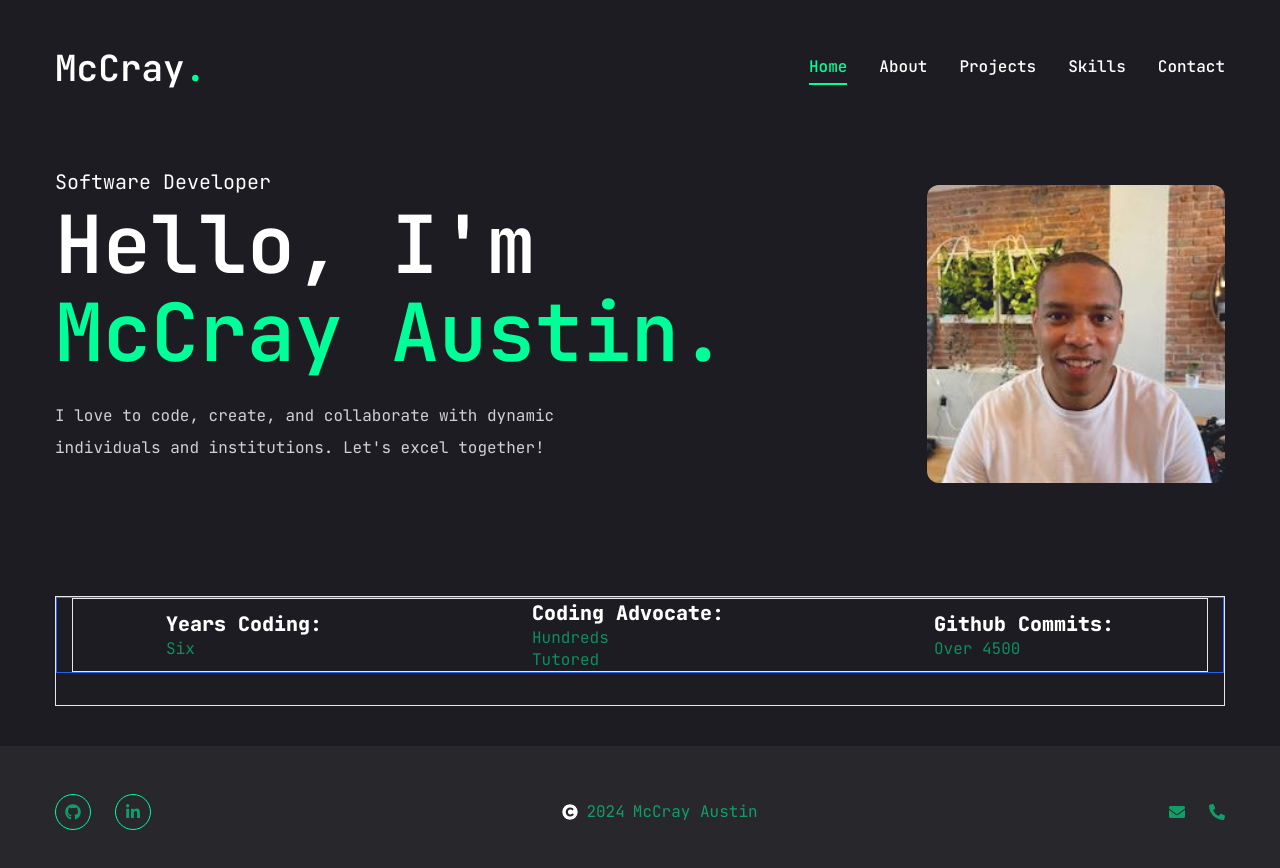
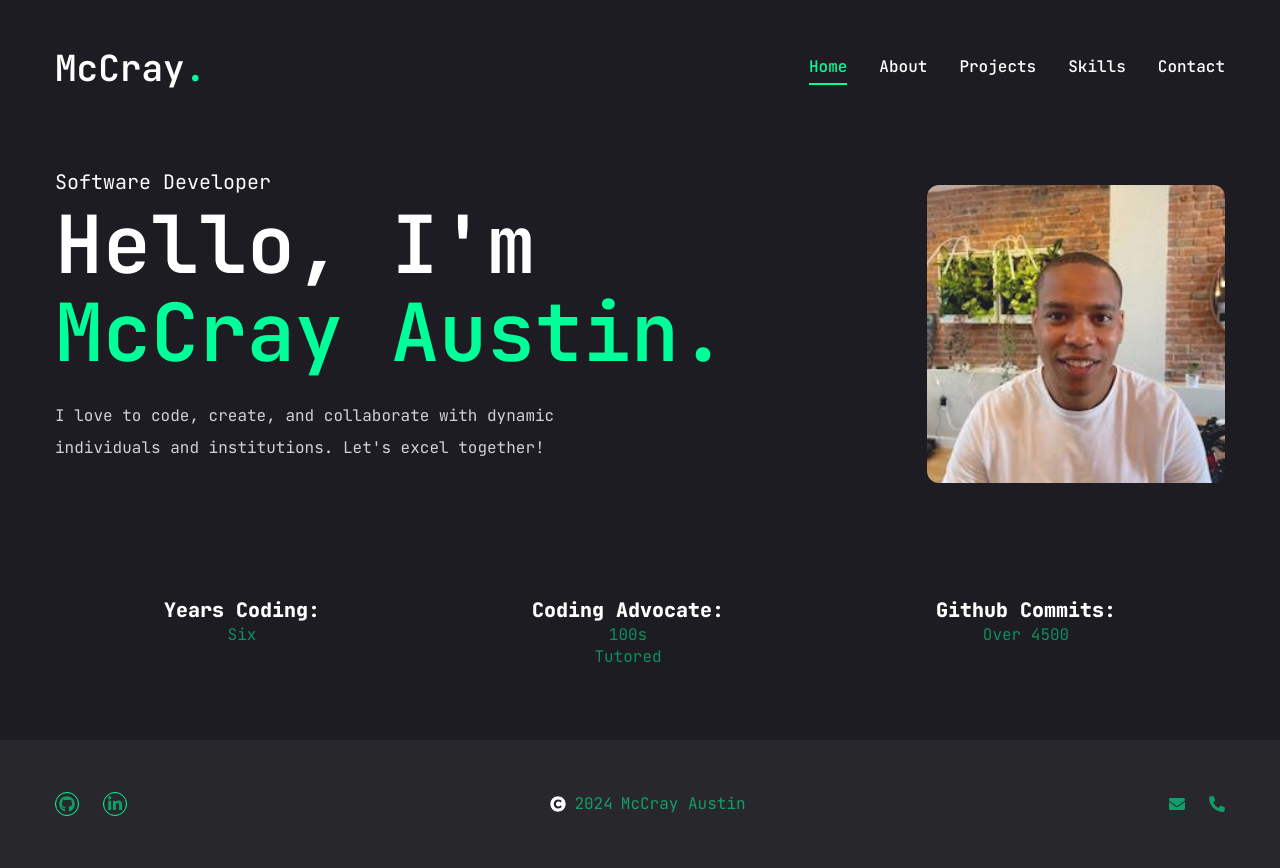
Before and after one commit to mmaustin/mccray-portfolio, a Next.js app in the folder next-portfolio/: page / in a window 1280 px wide. Shown: the top 868 px of the page. Built offline with nearby package versions, Linux system fonts and the light colour scheme.

Commit message:
Continued styling of footer and miniinfo components' elements

```diff
--- a/next-portfolio/components/Footer.jsx
+++ b/next-portfolio/components/Footer.jsx
@@ -11,7 +11,7 @@ const Footer = () => {
       <div className="container mx-auto flex justify-between items-center">
         <div className="w-full flex flex-col md:flex-row md:justify-between items-center">
           <div className="">
-            <SocialMedia containerStyles="flex gap-6 mb-4 md:mb-0" iconStyles="w-9 h-9 border border-accent rounded-full flex justify-center items-center text-accent/55 text-base hover:bg-accent hover:text-primary hover:transition-all duration-500" />
+            <SocialMedia containerStyles="flex gap-6 mb-4 md:mb-0" iconStyles="w-6 h-6 border border-accent rounded-full flex justify-center items-center text-accent/55 text-base hover:bg-accent hover:text-primary hover:transition-all duration-500" />
           </div>
           <div className="flex flex-row justify-center items-center gap-2 mb-4 md:mb-0">
             <FaCopyright className="rounded-lg" />
--- a/next-portfolio/components/MiniInfo.jsx
+++ b/next-portfolio/components/MiniInfo.jsx
@@ -7,7 +7,7 @@ const information = [
   },
   {
     header: "Coding Advocate",
-    info: "Hundreds Tutored"
+    info: "100s Tutored"
   },
   {
     header: "Github Commits",
@@ -17,15 +17,15 @@ const information = [
 
 const MiniInfo = () => {
   return (
-    <section className="border pt-4 pb-12 lg:pt-0 lg:pb-8">
-      <div className=" border border-blue-600 container mx-auto">
+    <section className="pt-4 pb-12 lg:pt-0 lg:pb-8">
+      <div className="container mx-auto">
         {/* flex flex-col justify-center items-center */}
-        <div className="border flex flex-col items-center md:flex-row md:justify-around md:items-center gap-6 ">
+        <div className="flex flex-col items-center md:flex-row md:justify-around md:items-start gap-6 ">
           {information.map((obj, i) => {
             return (
-              <div key={i} className="">
+              <div key={i} className="flex flex-col justify-center items-center">
                 <p className="text-xl lg:text-xl font-extrabold">{obj.header}:</p>
-                <p className={`${obj.info.length ? "max-w-[100px]" : "max-w-[150px]"} leading-snug text-accent/50`}>{obj.info}</p>
+                <p className={`${obj.info.length ? "max-w-[100px]" : "max-w-[150px]"} leading-snug text-accent/50 text-center`}>{obj.info}</p>
               </div>
             )
           })}
--- a/next-portfolio/tailwind.config.js
+++ b/next-portfolio/tailwind.config.js
@@ -14,7 +14,7 @@ module.exports = {
       padding: "15px",
     },
     screens: {
-      sm: "640px",
+      sm: "600px",
       md: "768px",
       lg: "1000px",
       xl: "1200px",
```
